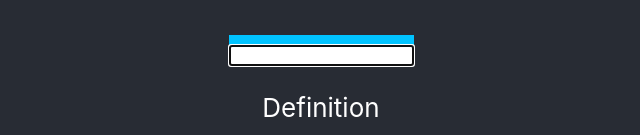
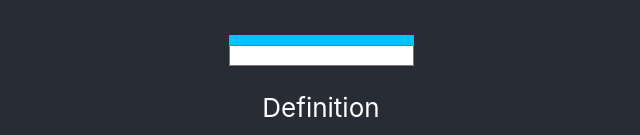
Before and after one commit to CosmicBee/dictionary-react, a React (Create React App) app: page / in a window 1280 px wide. Shown: the part 519-654 px from the top of the page, without its empty margins (319-959 px from the left). Built offline with nearby package versions, Linux system fonts and the light colour scheme.

Commit message:
update search

```diff
--- a/src/search.js
+++ b/src/search.js
@@ -1,15 +1,23 @@
-import React from "react";
+import React,{useState} from "react";
 import "./search.css";
 
-export default function search() {
+export default function Search() {
+let [keyword, setkeyword] = useState("");
+
+
   function find(event) {
     event.preventDefault();
-    alert("Searching");
+    alert(`Searching for ${keyword} definition`);
   }
+
+  function handleKeywordChange(event) {
+    setkeyword(event.target.value);
+  }
+
  return (
     <div className="search">
       <form onSubmit={find}>
-        <input type="search" autoFocus={true} />
+        <input type="search" onChange= {handleKeywordChange} />
       </form>
     </div>
   );
```
